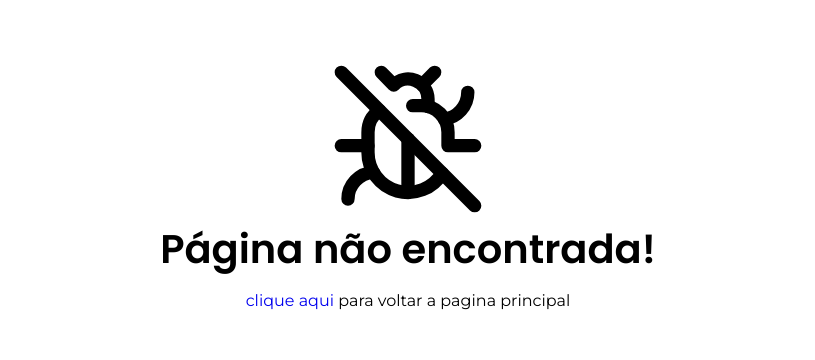
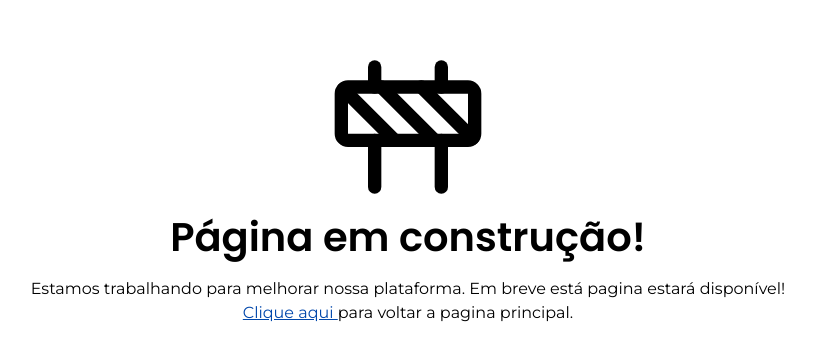
Before and after one commit to moises-elias/Receitas-Mineiras-React.js, a React (Vite) app: page /under-construction in a window 1280 px wide. Shown: the part 214-574 px from the top of the page, without its empty margins (232-1047 px from the left). Built offline with nearby package versions, Linux system fonts and the light colour scheme.

Commit message:
feat: adiciona a página em construção
- o usuário será redirecionado a está pagina caso ele entre em uma página que está sendo construída.

```diff
--- a/src/AppRouter.jsx
+++ b/src/AppRouter.jsx
@@ -1,6 +1,6 @@
-import { createBrowserRouter, RouterProvider } from "react-router-dom";
+import { createBrowserRouter, redirect, RouterProvider } from "react-router-dom";
 import App from "./components/Layout/MainLayout";
-import { Home, ErrorPage, Recipe, SurpriseRecipe } from "./pages";
+import { Home, ErrorPage, Recipe, SurpriseRecipe, UnderConstructionPage } from "./pages";
 
 function AppRouter() {
   const router = createBrowserRouter([
@@ -21,7 +21,31 @@ function AppRouter() {
           path: "/recipe/0",
           element: <SurpriseRecipe />,
         },
+        {
+          path: "/login",
+          loader: () => redirect("/under-construction"),
+        },
+        {
+          path: "/register",
+          loader: () => redirect("/under-construction"),
+        },
+        {
+          path: "/profile",
+          loader: () => redirect("/under-construction"),
+        },
+        {
+          path: "/category/:category",
+          loader: () => redirect("/under-construction"),
+        },
+        {
+          path: "about",
+          loader: () => redirect("/under-construction"),
+        },
       ],
+    },
+    {
+      path: "/under-construction",
+      element: <UnderConstructionPage />,
     },
   ]);
 
--- /dev/null
+++ b/src/pages/UnderConstructionPage/index.jsx
@@ -0,0 +1,17 @@
+import { ConstructionIcon } from "lucide-react";
+import "./styles.underConstructionPage.scss";
+
+export function UnderConstructionPage() {
+  return (
+    <main className="underConstructionPage">
+      <ConstructionIcon />
+      <h1>Página em construção!</h1>
+      <p>
+        Estamos trabalhando para melhorar nossa plataforma. Em breve está pagina estará disponível!
+      </p>
+      <p>
+        <a href="/">Clique aqui </a> para voltar a pagina principal.
+      </p>
+    </main>
+  );
+}
--- /dev/null
+++ b/src/pages/UnderConstructionPage/styles.underConstructionPage.scss
@@ -0,0 +1,27 @@
+@use "@/styles/themes/_variables.scss" as *;
+.underConstructionPage {
+  display: flex;
+  flex-direction: column;
+  align-items: center;
+  justify-content: center;
+  height: 100vh;
+  h1 {
+    display: flex;
+    align-items: center;
+    justify-content: center;
+    text-align: center;
+    font-size: 2.5rem;
+    font-weight: bold;
+  }
+  svg {
+    width: 20vw;
+    height: 20vh;
+  }
+  a {
+    color: $azul-cobalto;
+    text-decoration: underline;
+  }
+  a:visited {
+    color: none;
+  }
+}
--- a/src/pages/index.jsx
+++ b/src/pages/index.jsx
@@ -2,3 +2,5 @@ export { Home } from "./Home";
 export { ErrorPage } from "./ErrorPage";
 export { Recipe } from "./Recipe";
 export { SurpriseRecipe } from "./SurpriseRecipe";
+export { UnderConstructionPage } from "./UnderConstructionPage";
+export { Login } from "../components/Auth";
```
